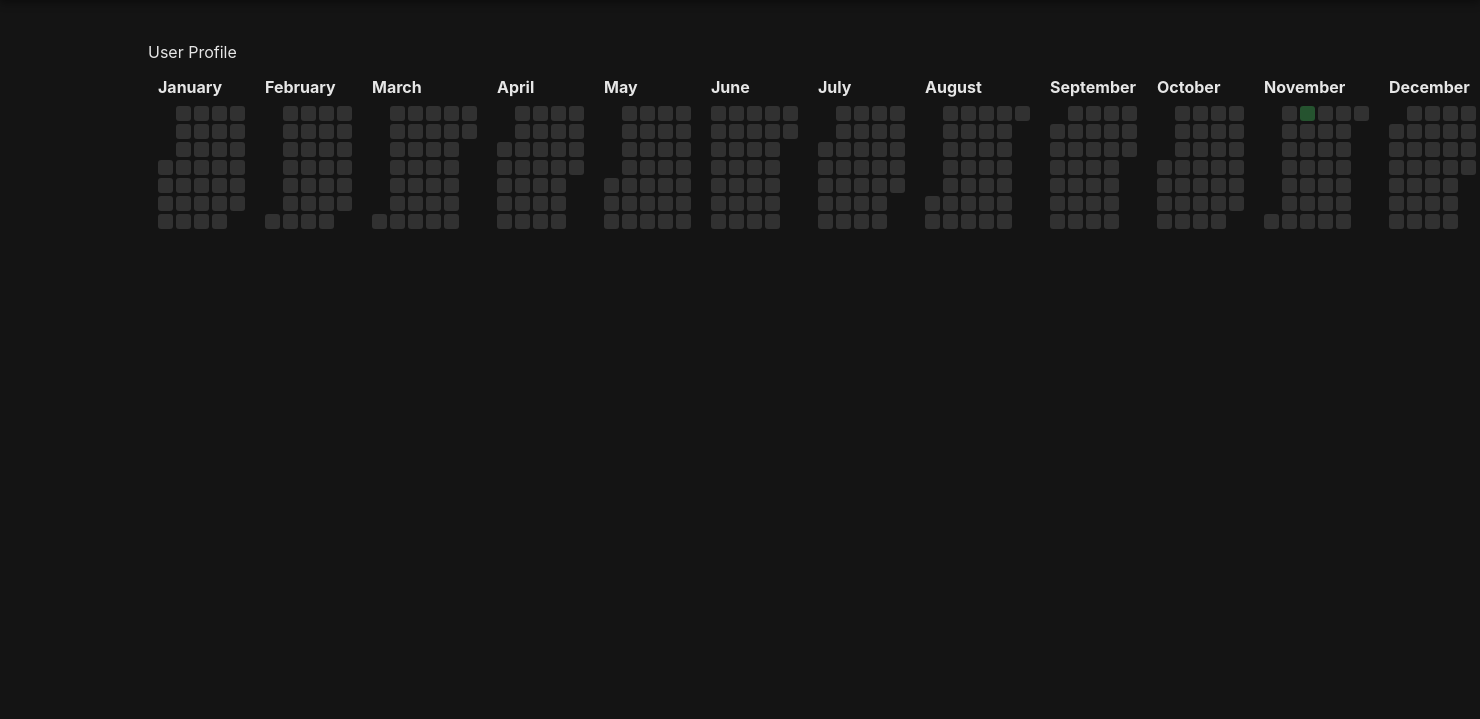
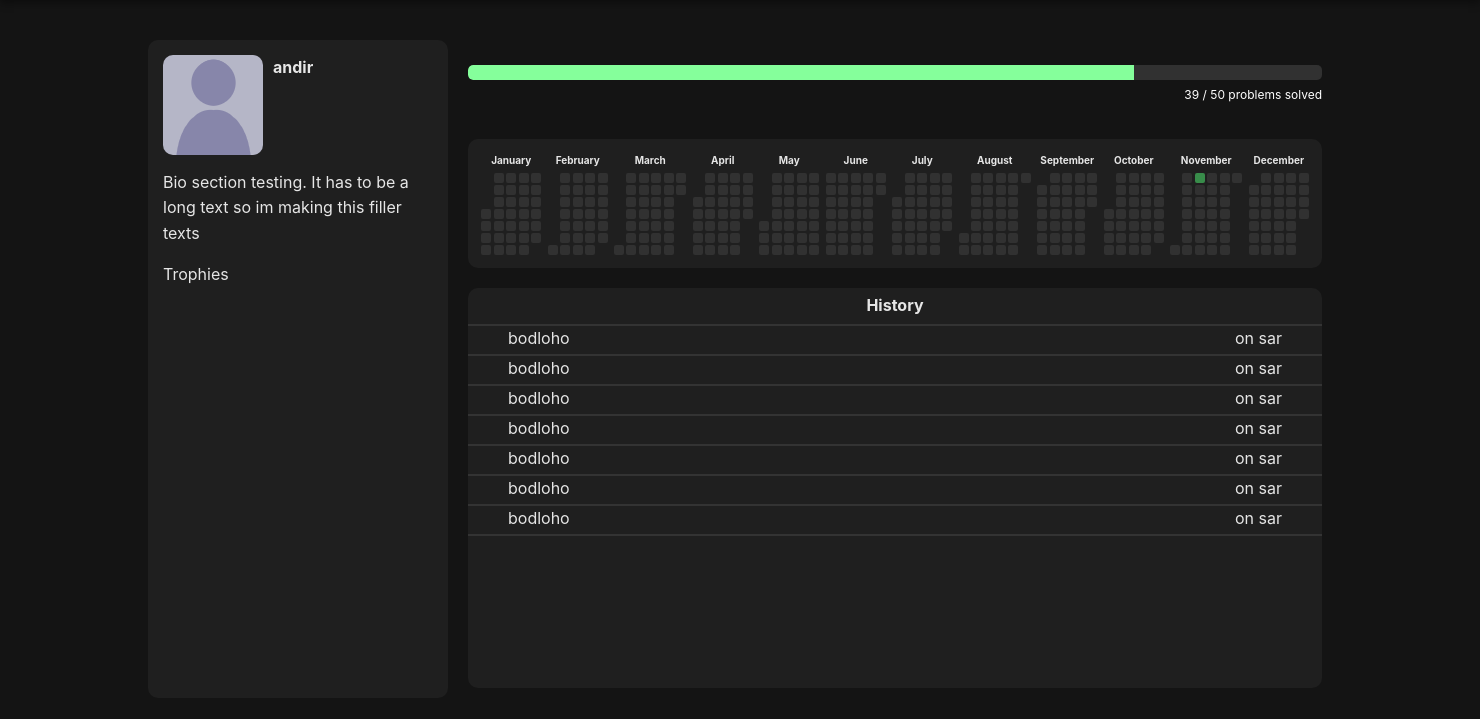
Before and after one commit to Tiez/DiplomaProject, a Flask app: page /profile/1 in a window 1480 px wide. Shown: the part 46-765 px from the top of the page. Run offline with Flask 3, Linux system fonts and the light colour scheme; a user stored in the database is signed in; data comes from the database, SQL or seed files in the repository; both versions use the stored data as it was after the commit.

Commit message:
User profile pafe front end done.

```diff
--- a/templates/Dashboard.html
+++ b/templates/Dashboard.html
@@ -131,7 +131,7 @@
             <div class="nav-desc">
                 Манай онцгой интерактив бодлогуудыг бодон мэдлэгээ нэмээрэй.
             </div>
-            <a class="sec-btn" href="">Бодлогийн хуудас</a>
+            <a class="sec-btn" href="{{ url_for('problemsheet')}}">Бодлогийн хуудас</a>
         </div>
         <div class="nav-section">
             <div class="nav-title">
@@ -140,7 +140,7 @@
             <div class="nav-desc">
                 Зарлагдсан тэмцээнүүдэд оролцон шагналын эзэн болоорой.
             </div>
-            <a class="sec-btn" href="">Зарлагдсөн тэмцээнүүд</a>
+            <a class="sec-btn" href="">Зарлагдсан тэмцээнүүд</a>
         </div>
 
 
--- a/templates/UserProfile.html
+++ b/templates/UserProfile.html
@@ -6,79 +6,261 @@
 {% endblock %}
 
 {% block content %}
-User Profile
+
 
 <style>
     #contribution-grid {
         display: flex;
         flex-direction: row;
+        flex-wrap: nowrap;
+        /* keeps months in a row */
+        flex: 1;
+        /* take all available space */
+        width: 100%;
+        /* make it span the full width of parent */
+        background-color: #1f1f1f;
+        padding: 10px;
+        border-radius: 10px;
+        overflow-x: auto;
+        /* allow scrolling horizontally if needed */
+        max-height: 140px;
+
+    }
+
+    .user_section {
+        display: flex;
+        flex-direction: column;
+        background-color: #1f1f1f;
+        border-radius: 10px;
+        padding: 15px;
+        margin-right: 10px;
+        flex: 1;
+        max-width: 300px;
+    }
+
+    .user_history {
+        height: 400px;
+        background-color: #1f1f1f;
+        margin-top: 20px;
+        border-radius: 10px;
+    }
+
+    .one_log {
+        height: 30px;
+        border-bottom: #333333 solid 2px;
+        padding: 0px 40px;
+        display: flex;
+        justify-content: space-between;
+    }
+
+    .history_header {
+        display: flex;
+        justify-content: center;
+        font-weight: bold;
+        border-bottom: #333333 solid 2px;
+        padding: 5px;
+    }
+
+    .bio_section {
+        padding: 15px 0px;
+    }
+
+    .profile_picture {
+        width: 100px;
+        height: 100px;
+        border-radius: 10px;
+    }
+
+    .name {
+        padding: 0px 10px;
+        font-weight: bold;
     }
 
     .month {
-        padding: 10px;
-        margin-bottom: 40px;
+        padding: 3px;
+        flex: 1 0 auto;
+        /* allow each month to grow but not shrink too much */
     }
 
     .month-name {
         font-weight: bold;
         margin-bottom: 5px;
+        font-size: 10px;
+        text-align: center;
     }
 
     .grid {
         display: grid;
         grid-auto-flow: column;
         /* each week is a column */
-        grid-template-rows: repeat(7, 15px);
+        grid-template-rows: repeat(7, 10px);
         /* 7 days per week */
-        gap: 3px;
+        gap: 2px;
+    }
+
+    .user_info {
+        display: flex;
+        flex-direction: column;
+        /* stack months vertically */
+        flex: 1;
+        /* let it grow to fill available space */
+        /* same black background */
+        padding: 10px;
+        overflow-x: auto;
+        /* allow horizontal scroll if too wide */
+
+    }
+
+    .user_progress {
+        margin-bottom: 20px;
+        width: 100%;
+        padding: 15px 0px;
+    }
+
+    .progress-container {
+        width: 100%;
+        background-color: #313131;
+        /* dark gray background */
+        border-radius: 5px;
+        overflow: hidden;
+        height: 15px;
+        margin-bottom: 5px;
+    }
+
+    .progress-bar {
+        height: 100%;
+        width: 0%;
+        /* start at 0, update with JS */
+        background-color: #85ff9b;
+        /* bright green */
+        border-radius: 5px 0 0 5px;
+        transition: width 0.5s ease;
+    }
+
+    .progress-text {
+        font-size: 12px;
+        color: #fff;
+        text-align: right;
     }
 
     .empty {
-        width: 15px;
-        height: 15px;
+        width: 10px;
+        height: 10px;
     }
 
     .day {
-        width: 15px;
-        height: 15px;
-        border-radius: 3px;
+        width: 10px;
+        height: 10px;
+        border-radius: 2px;
         background-color: #313131;
         /* gray for zero */
     }
 
     .level-1 {
-        background-color: #1a391f;
+        background-color: #27552f;
     }
 
     .level-2 {
-        background-color: #25532f;
+        background-color: #388c4a;
     }
 
     .level-3 {
-        background-color: #388a47;
+        background-color: #6fc67f;
     }
 
     .level-4 {
-        background-color: #41cd5a;
+        background-color: #85ff9b;
     }
 </style>
 </head>
 
 <body>
 
+    <div style="display: flex; flex-direction: row;">
+
+        <div class="user_section">
+            <div style="display: flex; justify-content: start;">
+                <img class="profile_picture" src="../../static/pictures/Defaultuser.png">
+                <div class="name">
+                    {{ current_user.username }}
+                </div>
+            </div>
+            <div class="bio_section">
+                Bio section testing. It has to be a long text so im making this filler texts
+            </div>
+            <div class="user_trophies">Trophies</div>
+        </div>
+
+        <div class="user_info">
+            <div class="user_progress">
+                <div class="progress-container">
+                    <div class="progress-bar" id="progress-bar"></div>
+                </div>
+                <div class="progress-text" id="progress-text"></div>
+            </div>
             <div id="contribution-grid"></div>
+            <div class="user_history">
+                <div class="history_header">
+                    History
+                </div>
+                <div class="one_log">
+                    <div>bodloho</div>
+                    <div>on sar</div>
+                </div>
+                <div class="one_log">
+                    <div>bodloho</div>
+                    <div>on sar</div>
+                </div>
+                <div class="one_log">
+                    <div>bodloho</div>
+                    <div>on sar</div>
+                </div>
+                <div class="one_log">
+                    <div>bodloho</div>
+                    <div>on sar</div>
+                </div>
+                <div class="one_log">
+                    <div>bodloho</div>
+                    <div>on sar</div>
+                </div>
+                <div class="one_log">
+                    <div>bodloho</div>
+                    <div>on sar</div>
+                </div>
+                <div class="one_log">
+                    <div>bodloho</div>
+                    <div>on sar</div>
+                </div>
+            </div>
+
+        </div>
+
+
 
         <script type="module">
+
+            const solvedProblems = 39;
+            const totalProblems = 50;
+
+
+            const progressPercent = (solvedProblems / totalProblems) * 100;
+
+
+            const progressBar = document.getElementById("progress-bar");
+            progressBar.style.width = progressPercent + "%";
+
+
+            const progressText = document.getElementById("progress-text");
+            progressText.textContent = `${solvedProblems} / ${totalProblems} problems solved`;
+
             let contriData;
 
             const response = await fetch('/contributions');
             if (!response.ok) throw new Error('Network response was not ok');
 
-        const data = await response.json(); // parse JSON
+            const data = await response.json();
             contriData = data
 
-        // Now you can use this data to render your grid
-        // Example: pass it to your renderGrid function
 
 
             let emptyData = {}
```
Also changed, not shown: templates/ProblemDB.db. Lines whose indentation alone changed are shown as unchanged.
